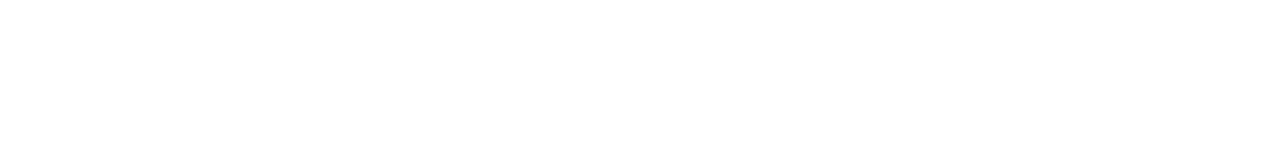
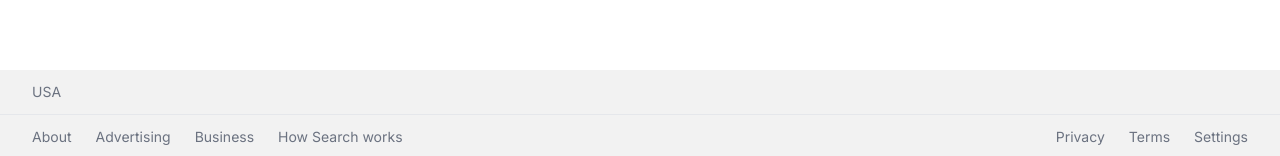
Before and after one commit to Omid-Sargazi/Google-next-complete, a Next.js app: page / in a window 1280 px wide. Shown: the part 641-797 px from the top of the page. Built offline with nearby package versions, Linux system fonts and the light colour scheme; no server answers.

Commit message:
add footer component

```diff
--- a/src/app/layout.js
+++ b/src/app/layout.js
@@ -1,5 +1,6 @@
 import { Inter } from "next/font/google";
 import "./globals.css";
+import Footer from "@/components/Footer";
 
 const inter = Inter({ subsets: ["latin"] });
 
@@ -11,7 +12,10 @@
 export default function RootLayout({ children }) {
   return (
     <html lang="en">
-      <body className={inter.className}>{children}</body>
+      <body className={inter.className}>
+        {children}
+        <Footer />
+      </body>
     </html>
   );
 }
--- /dev/null
+++ b/src/components/CountryLookup.jsx
@@ -0,0 +1,19 @@
+"use client"
+import React, { useEffect, useState } from 'react'
+
+export default function CountryLookup() {
+    const [country, setCountry] = useState("United State")
+    useEffect(()=>{
+        const getCountry = async()=>{
+        const response = await fetch("https://extreme-ip-lookup.com/json/")
+        .then(res=>res.json())
+        .then(data=>data.country)
+        if(!response) return;
+        setCountry(response)
+        }
+            getCountry()
+    },[])
+  return (
+    <div>USA</div>
+  )
+}
--- /dev/null
+++ b/src/components/Footer.jsx
@@ -0,0 +1,27 @@
+import React from 'react'
+import CountryLookup from './CountryLookup'
+
+const Footer = () => {
+  return (
+    <footer className=' absolute bottom-0 text-sm text-gray-500 bg-[#f2f2f2] w-full'>
+      <div className=' border-b px-8 py-3'>
+        <CountryLookup/>
+      </div>
+      <div className=' flex flex-col sm:flex-row justify-between items-center px-8 py-3 space-x-7 sm:space-y-0'>
+        <ul className=' flex items-center space-x-6'>
+            <li className=' hover:underline cursor-pointer'>About</li>
+            <li className=' hover:underline cursor-pointer'>Advertising</li>
+            <li className=' hover:underline cursor-pointer'>Business</li>
+            <li className=' hover:underline cursor-pointer'>How Search works</li>
+        </ul>
+        <ul className=' flex items-center space-x-6'>
+            <li className=' hover:underline cursor-pointer'>Privacy</li>
+            <li className=' hover:underline cursor-pointer'>Terms</li>
+            <li className=' hover:underline cursor-pointer'>Settings</li>
+        </ul>
+      </div>
+    </footer>
+  )
+}
+
+export default Footer
```
